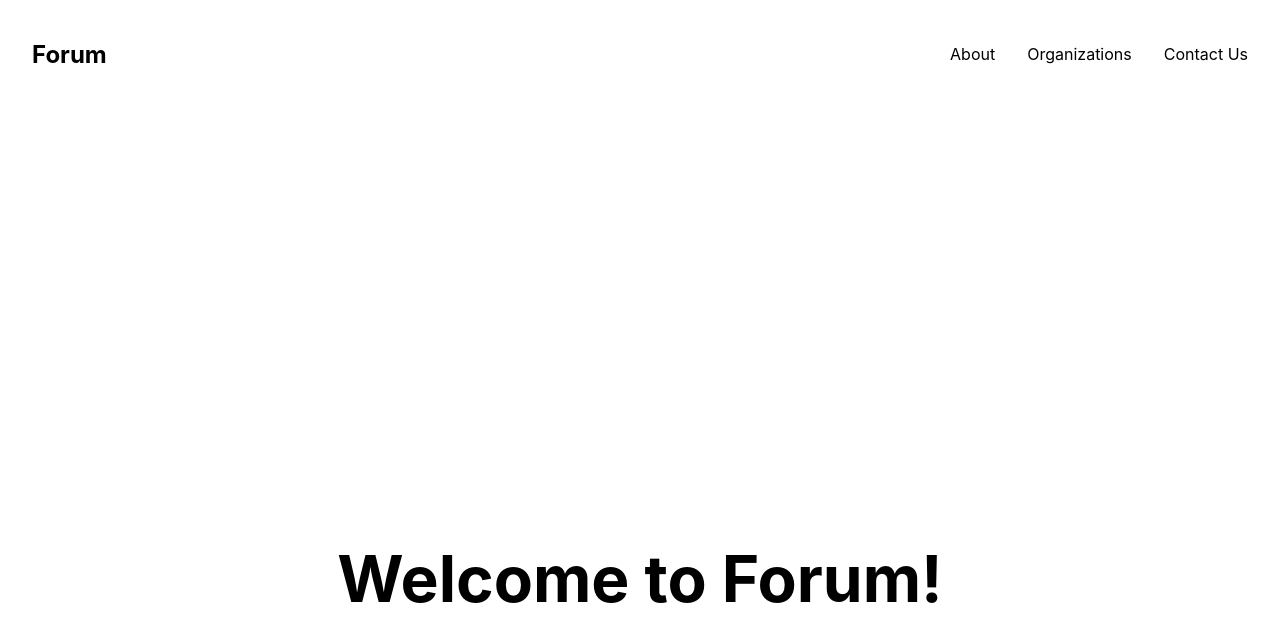
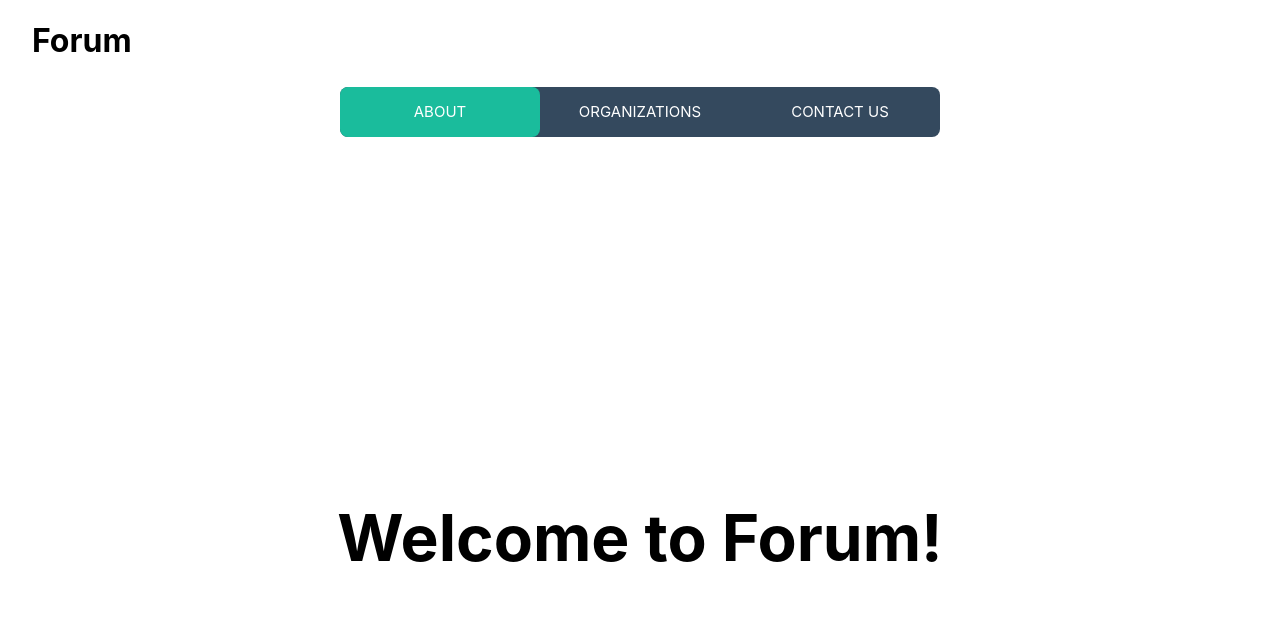
Before and after one commit to GeekHaven/Forum-Frontend-Web, a Next.js app: page / in a window 1280 px wide. Shown: the top 642 px of the page. Built offline with nearby package versions, Linux system fonts and the light colour scheme.

Commit message:
add nav style

```diff
--- a/pages/index.js
+++ b/pages/index.js
@@ -12,13 +12,15 @@ export default function Home() {
         <link rel="icon" href="/favicon.ico" />
       </Head>
       {/* //navbar */}
+        <div className="logo">
+            <h1>Forum</h1>
+        </div>
       <nav>
-        <div className="logo">
-          <h1>Forum</h1>
-        </div>
+
         <Link href="#about"><a>About</a></Link>
         <Link href="#topposts"><a>Organizations</a></Link>
         <Link href="#contactUs"><a>Contact Us</a></Link>
+          <div className="animation start-home"></div>
       </nav>
 
       {/* main */}
--- a/styles/globals.css
+++ b/styles/globals.css
@@ -15,18 +15,61 @@ a {
   box-sizing: border-box;
 }
 
-nav{
-  margin: 10px auto 80px;
-  padding: 10px 0;
-  display: flex;
-  justify-content: flex-end;
-  align-items: center;
+nav {
+  margin: 27px auto 0;
+  position: relative;
+  width: 600px;
+  height: 50px;
+  background-color: #34495e;
+  border-radius: 8px;
+  font-size: 0;
+}
+nav a {
+  line-height: 50px;
+  height: 100%;
+  font-size: 15px;
+  display: inline-block;
+  position: relative;
+  z-index: 1;
+  text-decoration: none;
+  text-transform: uppercase;
+  text-align: center;
+  color: white;
+  cursor: pointer;
+}
+nav .animation {
+  position: absolute;
+  height: 100%;
+  top: 0;
+  z-index: 0;
+  transition: all 0.5s ease 0s;
+  border-radius: 8px;
+}
+a:nth-child(1) {
+  width: 200px;
+}
+a:nth-child(2) {
+  width: 200px;
+}
+a:nth-child(3) {
+  width: 200px;
 }
 
-nav a{
-  margin-left: 2rem;
+nav .start-home,
+a:nth-child(1):hover ~ .animation {
+  width: 200px;
+  left: 0;
+  background-color: #1abc9c;
 }
-
-nav .logo{
-  margin-right:auto;
+nav .start-about,
+a:nth-child(2):hover ~ .animation {
+  width: 200px;
+  left: 200px;
+  background-color: #e74c3c;
 }
+nav .start-blog,
+a:nth-child(3):hover ~ .animation {
+  width: 200px;
+  left: 400px;
+  background-color: #3498db;
+}
```
Also changed, not shown: styles/Home.module.css (line endings or trailing spaces).
